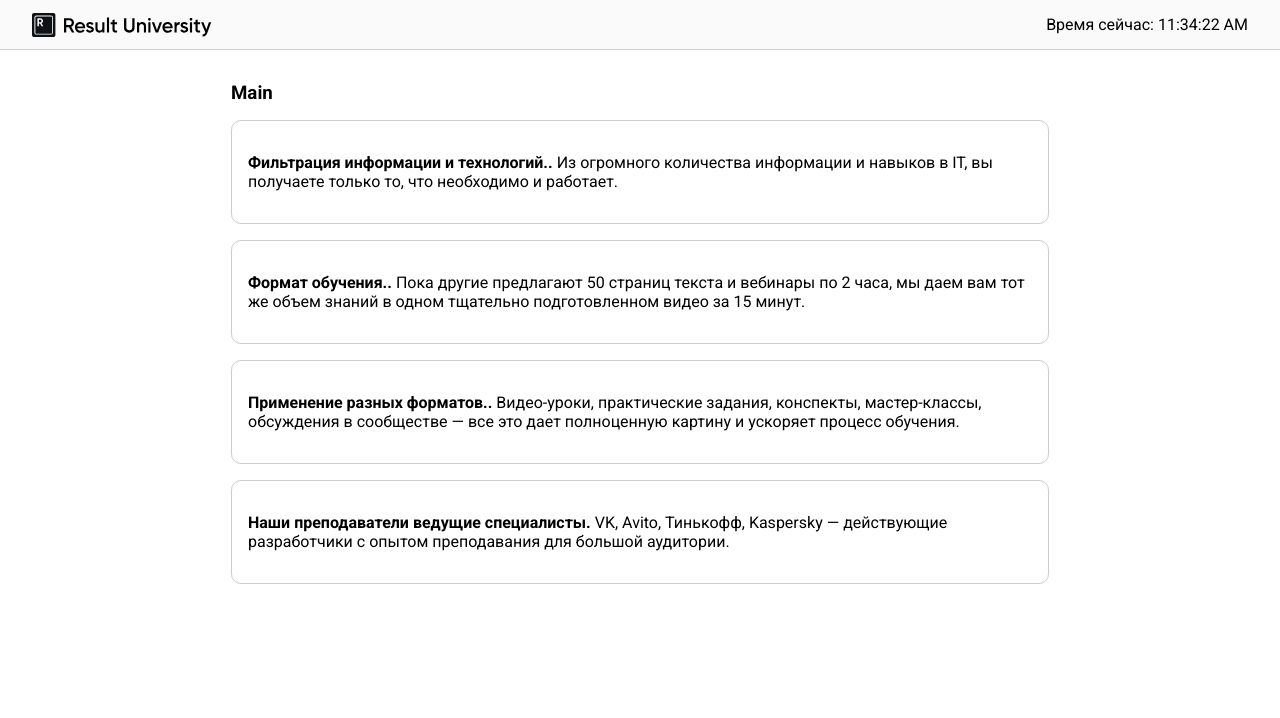
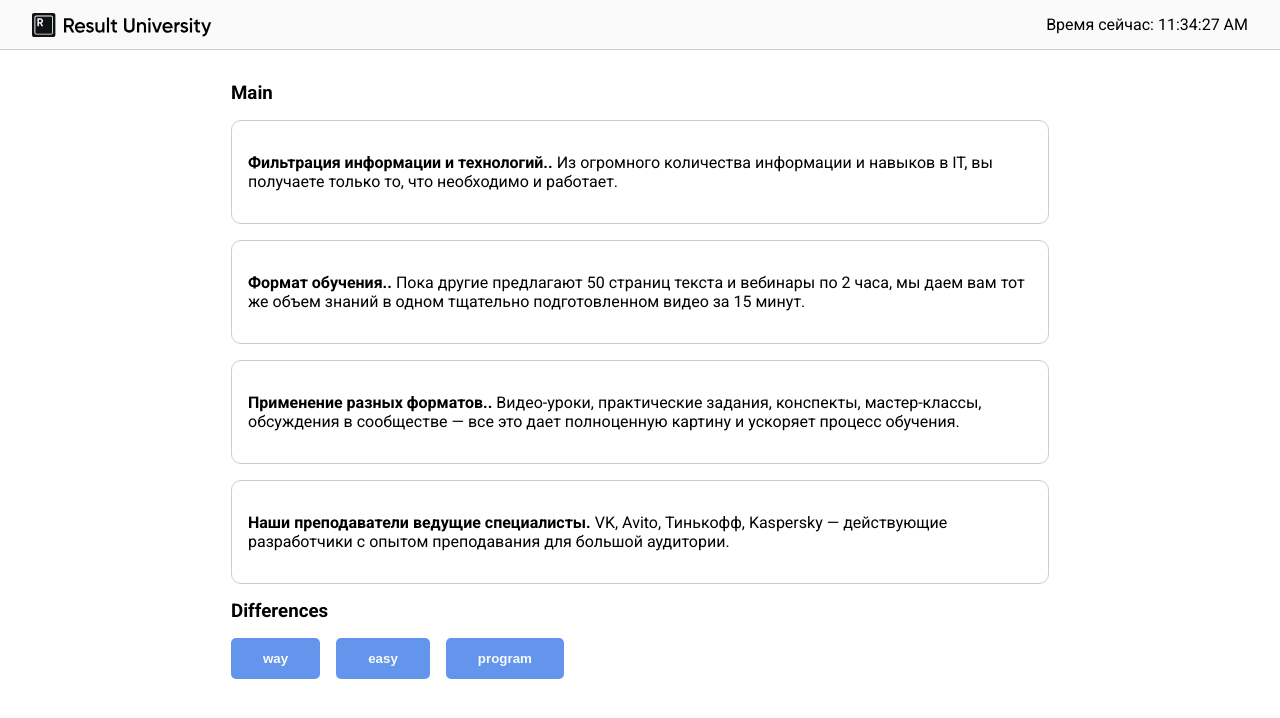
Before and after one commit to iamAndreyGavrilov/React-basic, a React (Vite) app: page / in a window 1280 px wide. Shown: the top 718 px of the page. Built offline with nearby package versions, Linux system fonts and the light colour scheme.

Commit message:
динамика + state

```diff
--- a/src/App.jsx
+++ b/src/App.jsx
@@ -1,8 +1,16 @@
 import Header from './components/Header.jsx';
 import WayToTeach from './components/WayToTeach.jsx';
-import { ways } from './data.js';
+import Button from './components/Button/Button.tsx';
+import { ways, differences } from './data.js';
+import { useState } from 'react';
 
 export default function App() {
+  const [content, setContent] = useState('Нажми на кнопку');
+
+  function handleClick(type) {
+    setContent(type);
+  }
+
   return (
     <div>
       <Header />
@@ -16,6 +24,15 @@ export default function App() {
             ))}
           </ul>
         </section>
+
+        <section>
+          <h3>Differences</h3>
+          <Button onClick={() => handleClick('way')}>way</Button>
+          <Button onClick={() => handleClick('easy')}>easy</Button>
+          <Button onClick={() => handleClick('program')}>program</Button>
+
+          <p>{differences[content]}</p>
+        </section>
       </main>
     </div>
   );
--- /dev/null
+++ b/src/components/Button/Button.css
@@ -0,0 +1,18 @@
+.button {
+    padding: 0.8rem 2rem;
+    border: none;
+    border-radius: 5px;
+    cursor: pointer;
+    transition: all 0.3s;
+    font-weight: bold;
+    margin-right: 1rem;
+}
+
+.button:hover {
+    opacity: 0.8;
+}
+
+.button.active {
+    background:cornflowerblue;
+    color: #fafafa;
+}
--- /dev/null
+++ b/src/components/Button/Button.tsx
@@ -0,0 +1,9 @@
+import './Button.css';
+
+export default function Button({ children, onClick }) {
+  return (
+    <button className="button active" onClick={onClick}>
+      {children}
+    </button>
+  );
+}
--- a/src/components/Header.jsx
+++ b/src/components/Header.jsx
@@ -1,11 +1,18 @@
+import { useState } from 'react';
 // import logo from '../../public/logo-name.svg';
 import logo from '/logo-name.svg';
 
 export default function Header() {
+  const [now, setNow] = useState(new Date().toLocaleTimeString());
+
+  setInterval(() => {
+    setNow(new Date().toLocaleTimeString());
+  }, 1000);
+
   return (
     <header>
       <img src={logo} alt="img" />
-      <span>Время сейчас: {new Date().toLocaleTimeString()}</span>
+      <span>Время сейчас: {now}</span>
     </header>
   );
 }
```
